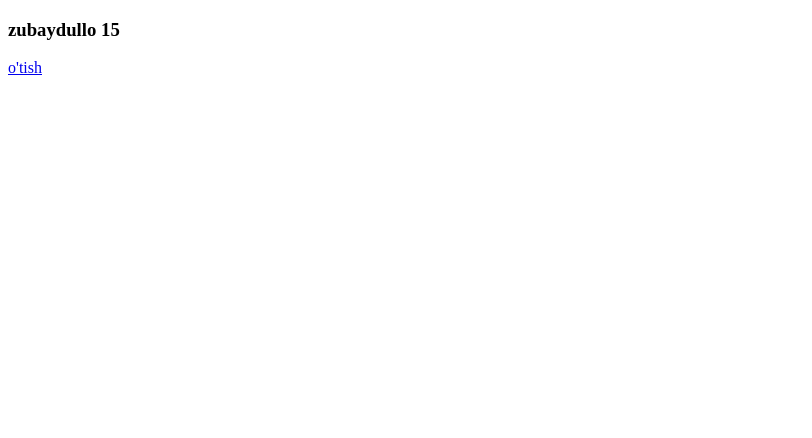
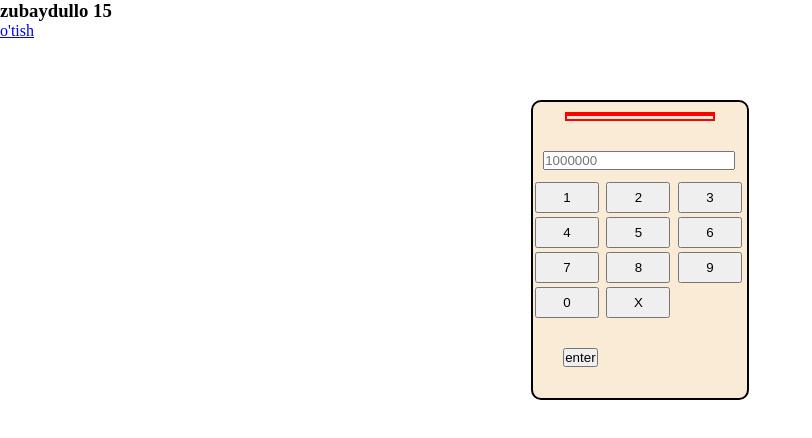
Before and after one commit to XaydarovMarufjon/get-MACADDRESS-node-and-express-js-, a plain HTML site: page about.html in a window 1280 px wide. Shown: the whole page, without its empty margins (0-812 px from the left). Drawn offline with Linux system fonts and the light colour scheme.

Commit message:
qo'shimcha

```diff
--- a/about.html
+++ b/about.html
@@ -5,9 +5,40 @@
     <meta http-equiv="X-UA-Compatible" content="IE=edge">
     <meta name="viewport" content="width=device-width, initial-scale=1.0">
     <title>Document</title>
+    <link rel="stylesheet" href="./style.css">
 </head>
 <body>
     <h3>zubaydullo 15</h3>
     <a href="./index.html"> o'tish</a>
+
+<div id="ter">
+
+    <div class="friton1"></div>
+    <div class="friton2"></div>
+<!-- <div class="check">
+<h5>summa</h5>
+<h5>ismi :Murodullayev</h5>
+<h5> karta turi : uzkard</h5>
+<h5>karta raqami : 9860 7643 8265 0078</h5>
+<h6>kesh back: </h6> -->
+<!-- </div> -->
+    <div class="fri">
+<input type="text" id="bert" placeholder="1000000">
+<button class="delta" onclick="bool(1)">1</button>
+<button class="delta" onclick="bool(2)">2</button>
+<button class="delta" onclick="bool(3)">3</button>
+<button class="delta" onclick="bool(4)">4</button>
+<button class="delta" onclick="bool(5)">5</button>
+<button class="delta" onclick="bool(6)">6</button>
+<button class="delta" onclick="bool(7)">7</button>
+<button class="delta" onclick="bool(8)">8</button>
+<button class="delta" onclick="bool(9)">9</button>
+<button class="delta" onclick="bool(0)">0</button>
+<button class="delta" onclick="bool1()">X</button>
+</div>
+<button class="oplata">enter</button>
+</div>
+
+<script src="./gag.js"></script>
 </body>
 </html>
--- a/gag.js
+++ b/gag.js
@@ -1 +1,13 @@
 console.log("kljughki");
+
+let date =[]
+
+
+function bool(n) {
+    date.push(n)
+bert.value = date.join("")
+}
+
+function bool1() {
+ date.pop()
+}
--- /dev/null
+++ b/style.css
@@ -0,0 +1,59 @@
+*{
+    margin: 0 auto;
+    padding: 0 ;
+    box-sizing: border-box;
+}
+
+#ter{
+    margin: 60px auto;
+    z-index: 3;
+width: 17%;
+height:300px ;
+border: 2px solid black;
+border-radius: 10px;
+background-color: antiquewhite;
+position: relative;
+}
+/* .check{
+    width:68% ;
+    height: 120px;
+    z-index: 2;
+background-color: aliceblue;
+border-radius: 1px;
+} */
+.friton1{
+    width: 70%;
+    border: 2px solid red;
+    margin-top:10px ;
+    z-index: 1;
+}
+.friton2{
+    width: 70%;
+    height: 5px;
+    border: 2px solid red;
+    border-top: none;
+    margin-bottom: 20px;
+    position: relative;
+    z-index: 3;
+}
+.fri{
+    width: 100%;
+    height: 70%;
+}
+.fri input{
+    width: 90%;
+   margin:10px;
+}
+.delta {
+    margin: 2px 1.7px;
+
+}
+
+.fri button {
+width: 30%;
+height: 15%;
+}
+.oplata{
+
+    margin: 0 30px;
+}
```
